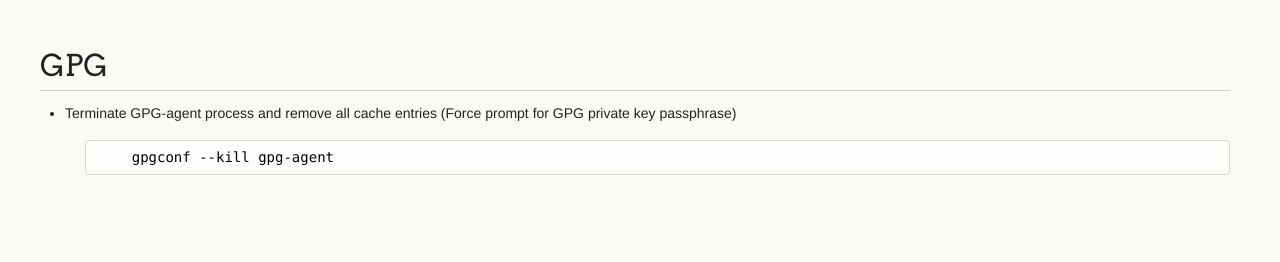
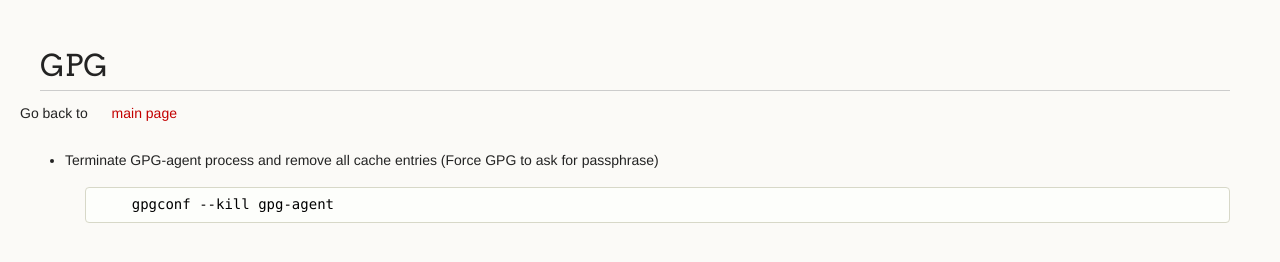
Before and after one commit to VimfanTPdvorak/VimfanTPdvorak.github.io, a plain HTML site: page GPG.html in a window 1280 px wide. Drawn offline with Linux system fonts and the light colour scheme.

Commit message:
Adds go back to main page link.

```diff
--- a/GPG.html
+++ b/GPG.html
@@ -9,9 +9,13 @@
 
 <div id="GPG"><h1 id="GPG">GPG</h1></div>
 
+<p>
+Go back to <a href="cheatsheets.html">main page</a>
+</p>
+
 <ul>
 <li>
-Terminate GPG-agent process and remove all cache entries (Force prompt for GPG private key passphrase)
+Terminate GPG-agent process and remove all cache entries (Force GPG to ask for passphrase)
 <pre shell>
     gpgconf --kill gpg-agent
 </pre>
```
Also changed, not shown: Vimwiki.html (+4 -0 lines), asciinema.html (+5 -1 lines), cheatsheets.html (+1 -1 lines).
